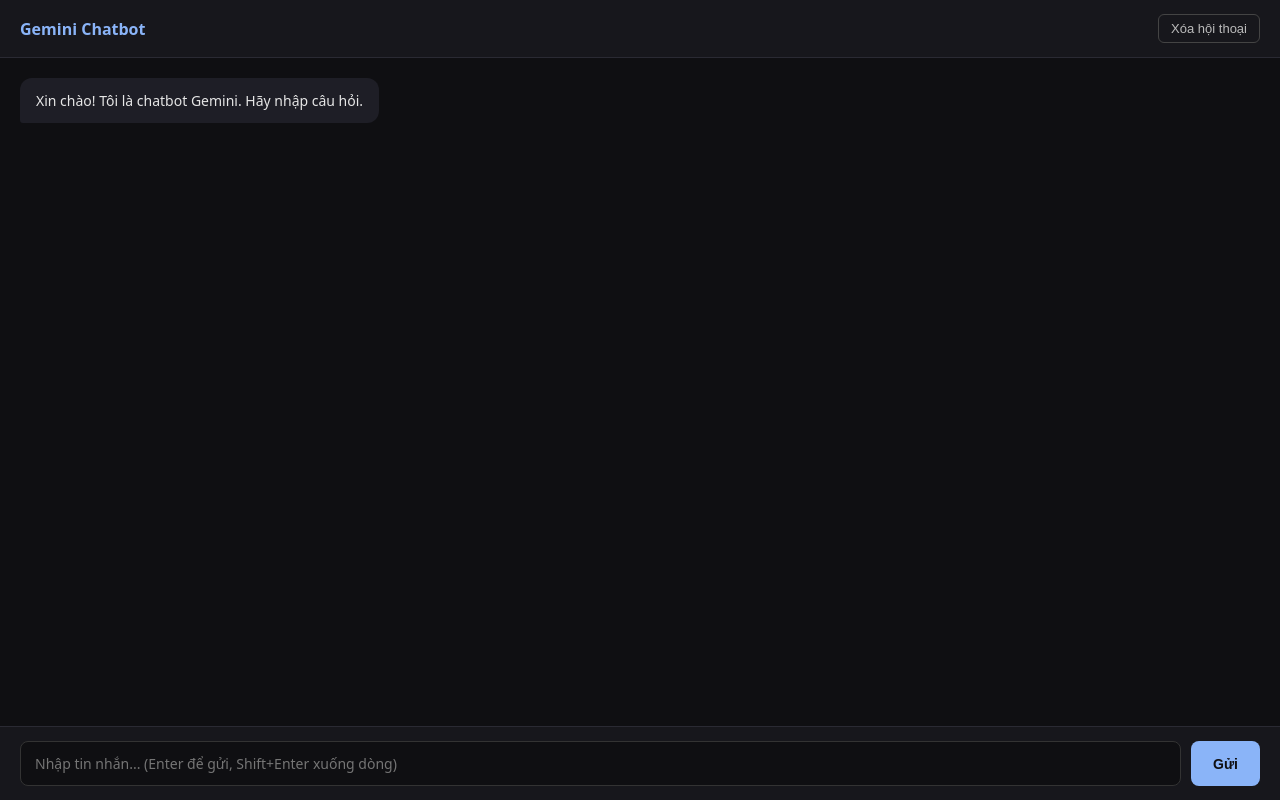
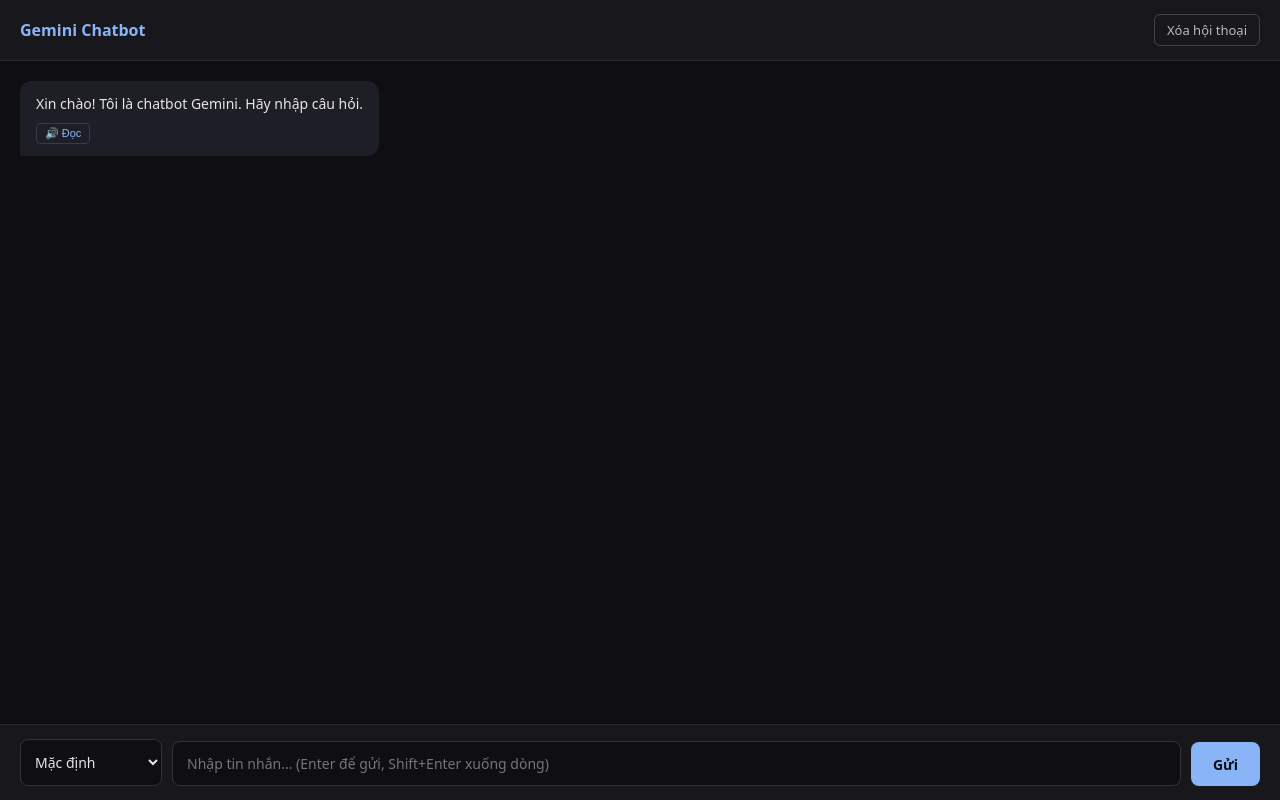
Before and after one commit to kmlteamp/NCB-AI-V2-1.0.0, a plain HTML site: page index.html in a window 1280 px wide. Drawn offline with Linux system fonts and the light colour scheme.

Commit message:
index.html

```diff
--- a/index.html
+++ b/index.html
@@ -1,6 +1,4 @@
 <!DOCTYPE html>
-<!-- Chatbot Gemini — đã thay API key mới.
-     Endpoint đúng: generativelanguage.googleapis.com -->
 <html lang="vi">
 <head>
     <meta charset="UTF-8">
@@ -23,8 +21,11 @@
             display: flex;
             justify-content: space-between;
             align-items: center;
+            flex-wrap: wrap;
+            gap: 10px;
         }
         header h1 { font-size: 16px; font-weight: 600; color: #8ab4f8; }
+        .header-controls { display: flex; gap: 10px; align-items: center; }
         #clearBtn {
             background: transparent;
             border: 1px solid #444;
@@ -33,6 +34,7 @@
             border-radius: 6px;
             cursor: pointer;
             font-size: 13px;
+            font-family: inherit;
         }
         #clearBtn:hover { border-color: #8ab4f8; color: #8ab4f8; }
 
@@ -48,10 +50,11 @@
             max-width: 80%;
             padding: 12px 16px;
             border-radius: 12px;
-            line-height: 1.5;
+            line-height: 1.6;
             font-size: 14px;
             white-space: pre-wrap;
             word-wrap: break-word;
+            position: relative;
         }
         .user {
             align-self: flex-end;
@@ -73,13 +76,42 @@
         }
         .typing { color: #888; font-style: italic; font-size: 13px; }
 
+        .speak-btn {
+            background: transparent;
+            border: 1px solid #3a3a44;
+            color: #8ab4f8;
+            border-radius: 4px;
+            padding: 3px 8px;
+            font-size: 11px;
+            cursor: pointer;
+            margin-top: 8px;
+            display: inline-flex;
+            align-items: center;
+            gap: 4px;
+        }
+        .speak-btn:hover { background: #2a2a33; }
+
         #inputBar {
             display: flex;
             gap: 10px;
             padding: 14px 20px;
             background: #17171c;
             border-top: 1px solid #2a2a33;
+            align-items: flex-end;
         }
+        #moodSelect {
+            padding: 12px 10px;
+            background: #0f0f12;
+            border: 1px solid #333;
+            border-radius: 8px;
+            color: #e6e6e6;
+            font-size: 14px;
+            font-family: inherit;
+            outline: none;
+            cursor: pointer;
+            min-width: 110px;
+        }
+        #moodSelect:focus { border-color: #8ab4f8; }
         #input {
             flex: 1;
             padding: 12px 14px;
@@ -91,10 +123,13 @@
             font-family: inherit;
             resize: none;
             outline: none;
+            min-height: 44px;
+            max-height: 140px;
         }
         #input:focus { border-color: #8ab4f8; }
         #sendBtn {
             padding: 0 22px;
+            height: 44px;
             background: #8ab4f8;
             color: #0f0f12;
             border: none;
@@ -102,6 +137,7 @@
             font-weight: 600;
             font-size: 14px;
             cursor: pointer;
+            font-family: inherit;
         }
         #sendBtn:disabled { background: #444; color: #888; cursor: not-allowed; }
     </style>
@@ -109,26 +145,38 @@
 <body>
     <header>
         <h1>Gemini Chatbot</h1>
+        <div class="header-controls">
             <button id="clearBtn">Xóa hội thoại</button>
+        </div>
     </header>
 
     <div id="chat"></div>
 
     <div id="inputBar">
+        <select id="moodSelect" title="Chọn phong cách trả lời">
+            <option value="Mặc định">Mặc định</option>
+            <option value="Thân thiện">Thân thiện</option>
+            <option value="Chuyên nghiệp">Chuyên nghiệp</option>
+            <option value="Hài hước">Hài hước</option>
+            <option value="Ngắn gọn">Ngắn gọn</option>
+        </select>
         <textarea id="input" rows="1" placeholder="Nhập tin nhắn... (Enter để gửi, Shift+Enter xuống dòng)"></textarea>
         <button id="sendBtn">Gửi</button>
     </div>
 
     <script>
         // ===== CẤU HÌNH =====
-        // Khóa API mới (dạng AQ.* — Google AI Studio key)
-        const API_KEY = 'AQ.AQ.Ab8RN6LUdZXZS-PmAOR_ecqQp2LbnaDP4HP1kMYmjTfkfGzQHg';
+        // API key mới, trim() để loại bỏ khoảng trắng thừa
+        const API_KEY = 'AQ.Ab8RN6LUdZXZS-PmAOR_ecqQp2LbnaDP4HP1kMYmjTfkfGzQHg'.trim();
 
-        // Endpoint đúng của Gemini API
-        const ENDPOINT = 'https://generativelanguage.googleapis.com/v1beta/models/gemini-2.0-flash:generateContent';
+        // Endpoint chuẩn Gemini API
+        const API_HOST = 'https://generativelanguage.googleapis.com/v1beta';
 
-        // Chỉ thị hệ thống cho bot
-        const SYSTEM_INSTRUCTION = 'Bạn là trợ lý AI hữu ích, trả lời ngắn gọn, chính xác bằng tiếng Việt.';
+        // Danh sách model fallback khi gặp 404
+        const MODEL_FALLBACKS = ['gemini-2.0-flash', 'gemini-1.5-flash'];
+
+        // Chỉ thị hệ thống mặc định
+        const BASE_SYSTEM_INSTRUCTION = 'Bạn là trợ lý AI hữu ích, trả lời bằng tiếng Việt.';
 
         // ===== TRẠNG THÁI =====
         let chatHistory = [];
@@ -138,12 +186,24 @@
         const inputEl = document.getElementById('input');
         const sendBtn = document.getElementById('sendBtn');
         const clearBtn = document.getElementById('clearBtn');
+        const moodSelect = document.getElementById('moodSelect');
 
-        // ===== HIỂN THỊ =====
-        function addMessage(text, role) {
+        // ===== HIỂN THỊ TIN NHẮN =====
+        function addMessage(text, role, allowSpeech = false) {
             const div = document.createElement('div');
             div.className = 'msg ' + role;
             div.textContent = text;
+
+            if (role === 'bot' && allowSpeech) {
+                const speakBtn = document.createElement('button');
+                speakBtn.className = 'speak-btn';
+                speakBtn.innerHTML = '🔊 Đọc';
+                speakBtn.title = 'Đọc tin nhắn này bằng tiếng Việt';
+                speakBtn.addEventListener('click', () => speakText(text));
+                div.appendChild(document.createElement('br'));
+                div.appendChild(speakBtn);
+            }
+
             chatEl.appendChild(div);
             chatEl.scrollTop = chatEl.scrollHeight;
             return div;
@@ -158,19 +218,50 @@
             return div;
         }
 
-        // ===== GỌI API =====
+        // ===== ĐỌC GIỌNG NÓI =====
+        function speakText(text) {
+            if (!('speechSynthesis' in window)) {
+                alert('Trình duyệt của bạn không hỗ trợ đọc văn bản.');
+                return;
+            }
+            window.speechSynthesis.cancel();
+
+            const utterance = new SpeechSynthesisUtterance(text);
+            utterance.lang = 'vi-VN';
+            utterance.rate = 1.0;
+            utterance.pitch = 1.0;
+
+            const voices = window.speechSynthesis.getVoices();
+            const viVoice = voices.find(v => v.lang === 'vi-VN' || v.lang.startsWith('vi'));
+            if (viVoice) utterance.voice = viVoice;
+
+            window.speechSynthesis.speak(utterance);
+        }
+
+        // ===== GỌI API VỚI FALLBACK =====
         async function sendToGemini(userText) {
             chatHistory.push({
                 role: 'user',
                 parts: [{ text: userText }]
             });
 
+            const mood = moodSelect.value;
+            let systemInstruction = BASE_SYSTEM_INSTRUCTION;
+            if (mood && mood !== 'Mặc định') {
+                systemInstruction += ` Hãy trả lời với phong cách ${mood.toLowerCase()}.`;
+            }
+
             const body = {
-                system_instruction: { parts: [{ text: SYSTEM_INSTRUCTION }] },
+                system_instruction: { parts: [{ text: systemInstruction }] },
                 contents: chatHistory
             };
 
-            const res = await fetch(ENDPOINT, {
+            let lastError = null;
+
+            for (const model of MODEL_FALLBACKS) {
+                const endpoint = `${API_HOST}/models/${model}:generateContent`;
+                try {
+                    const res = await fetch(endpoint, {
                         method: 'POST',
                         headers: {
                             'Content-Type': 'application/json',
@@ -178,6 +269,12 @@
                         },
                         body: JSON.stringify(body)
                     });
+
+                    if (res.status === 404) {
+                        console.warn(`Model ${model} không khả dụng (404), thử model tiếp theo...`);
+                        lastError = new Error(`Model ${model} không tìm thấy`);
+                        continue;
+                    }
 
                     if (!res.ok) {
                         const errText = await res.text();
@@ -199,9 +296,16 @@
                     });
 
                     return reply;
+
+                } catch (err) {
+                    lastError = err;
+                }
             }
 
-        // ===== GỬI =====
+            throw lastError || new Error('Tất cả các model đều thất bại.');
+        }
+
+        // ===== GỬI TIN NHẮN =====
         async function handleSend() {
             const text = inputEl.value.trim();
             if (!text) return;
@@ -216,7 +320,7 @@
             try {
                 const reply = await sendToGemini(text);
                 typingEl.remove();
-                addMessage(reply, 'bot');
+                addMessage(reply, 'bot', true);
             } catch (err) {
                 typingEl.remove();
                 addMessage('Lỗi: ' + err.message, 'error');
@@ -248,7 +352,11 @@
             addMessage('Hội thoại đã được xóa. Bắt đầu cuộc trò chuyện mới.', 'bot');
         });
 
-        addMessage('Xin chào! Tôi là chatbot Gemini. Hãy nhập câu hỏi.', 'bot');
+        // ===== KHỞI TẠO =====
+        if ('speechSynthesis' in window) {
+            window.speechSynthesis.getVoices();
+        }
+        addMessage('Xin chào! Tôi là chatbot Gemini. Hãy nhập câu hỏi.', 'bot', true);
     </script>
 </body>
 </html>
```
Lines whose indentation alone changed are shown as unchanged.
